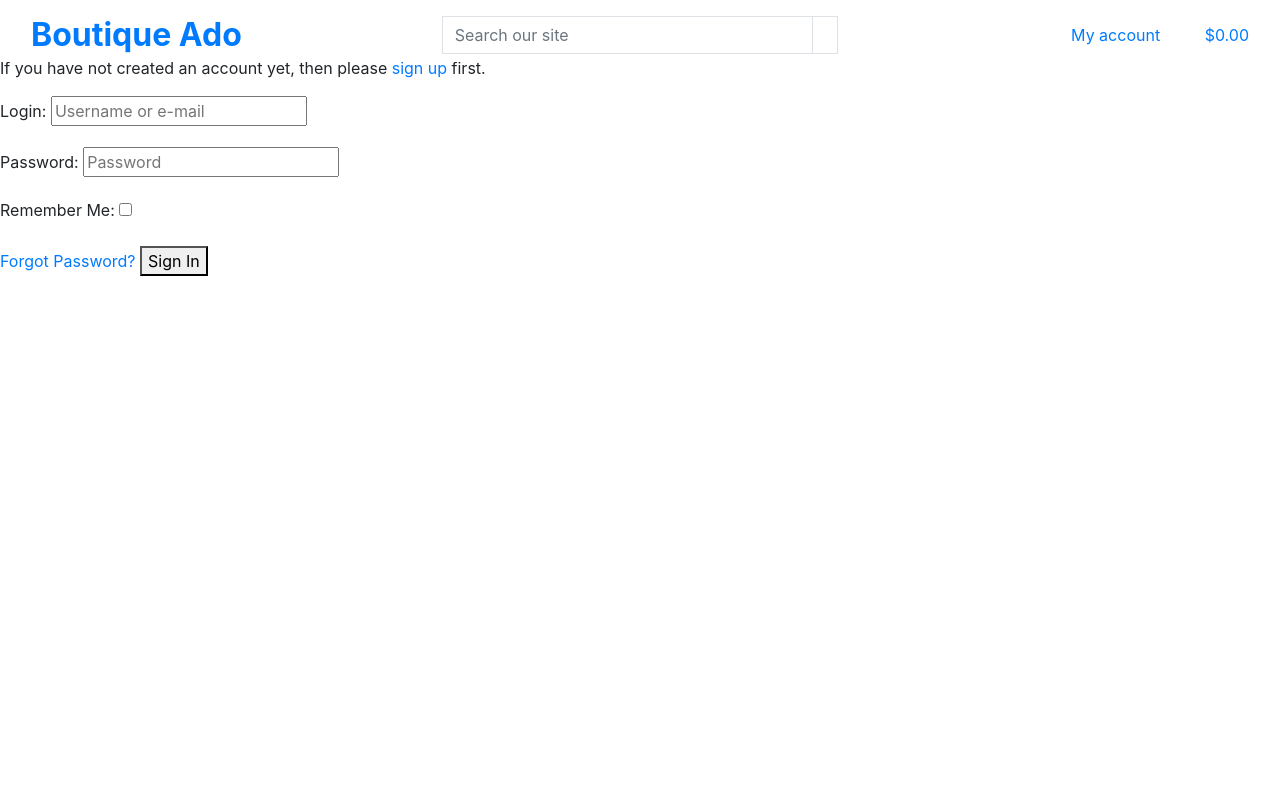
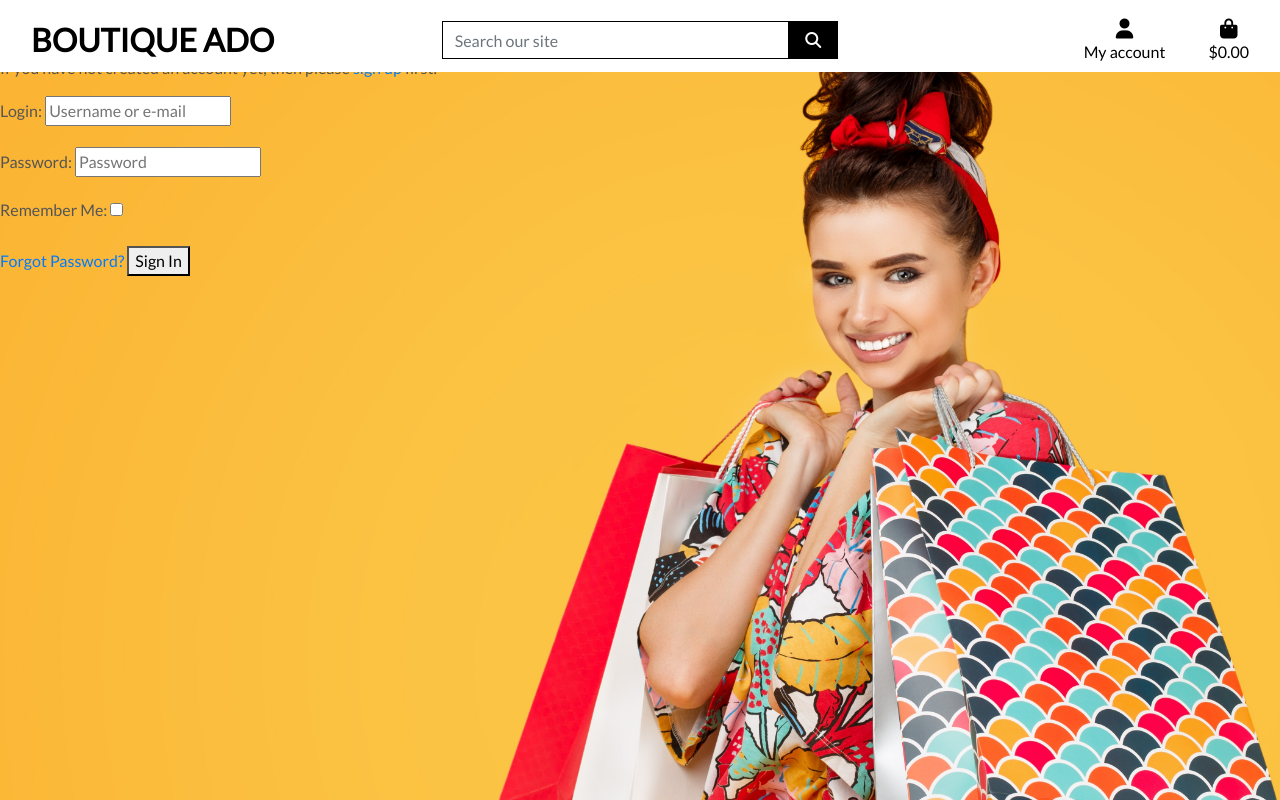
Before and after one commit to vinnieOrdobas/boutiqueADO, a Django app: page /accounts/login/ in a window 1280 px wide. Run offline with Django 3.2, Linux system fonts and the light colour scheme; some libraries are stand-ins or nearby versions.

Commit message:
completed homepage header and css

```diff
--- a/boutique_ado/urls.py
+++ b/boutique_ado/urls.py
@@ -1,5 +1,5 @@
+
 """boutique_ado URL Configuration
-
 The `urlpatterns` list routes URLs to views. For more information please see:
     https://docs.djangoproject.com/en/3.0/topics/http/urls/
 Examples:
@@ -15,9 +15,11 @@ Including another URLconf
 """
 from django.contrib import admin
 from django.urls import path, include
+from django.conf import settings
+from django.conf.urls.static import static
 
 urlpatterns = [
     path('admin/', admin.site.urls),
     path('accounts/', include('allauth.urls')),
-    path('', include('home.urls'))
-]
+    path('', include('home.urls')),
+] + static(settings.MEDIA_URL, document_root=settings.MEDIA_ROOT)
--- a/templates/base.html
+++ b/templates/base.html
@@ -14,12 +14,18 @@
 
     {% block corecss %}
         <link rel="stylesheet" href="https://stackpath.bootstrapcdn.com/bootstrap/4.4.1/css/bootstrap.min.css" integrity="sha384-Vkoo8x4CGsO3+Hhxv8T/Q5PaXtkKtu6ug5TOeNV6gBiFeWPGFN9MuhOf23Q9Ifjh" crossorigin="anonymous">
+        <link rel="preconnect" href="https://fonts.googleapis.com">
+        <link rel="preconnect" href="https://fonts.gstatic.com" crossorigin>
+        <link href="https://fonts.googleapis.com/css2?family=Lato&display=swap" rel="stylesheet">
+        <link rel="stylesheet" href="{% static 'css/base.css' %}">
+
     {% endblock %}
 
     {% block extra_css %}
     {% endblock %}
 
     {% block corejs %}
+        <script src="https://kit.fontawesome.com/441c7fce9e.js" crossorigin="anonymous"></script>
         <script src="https://code.jquery.com/jquery-3.4.1.slim.min.js" integrity="sha384-J6qa4849blE2+poT4WnyKhv5vZF5SrPo0iEjwBvKU7imGFAV0wwj1yYfoRSJoZ+n" crossorigin="anonymous"></script>
         <script src="https://cdn.jsdelivr.net/npm/popper.js@1.16.0/dist/umd/popper.min.js" integrity="sha384-Q6E9RHvbIyZFJoft+2mJbHaEWldlvI9IOYy5n3zV9zzTtmI3UksdQRVvoxMfooAo" crossorigin="anonymous"></script>
         <script src="https://stackpath.bootstrapcdn.com/bootstrap/4.4.1/js/bootstrap.min.js" integrity="sha384-wfSDF2E50Y2D1uUdj0O3uMBJnjuUD4Ih7YwaYd1iqfktj0Uod8GCExl3Og8ifwB6" crossorigin="anonymous"></script>
```
Also changed, not shown: boutique_ado/settings.py (+7 -7 lines).
